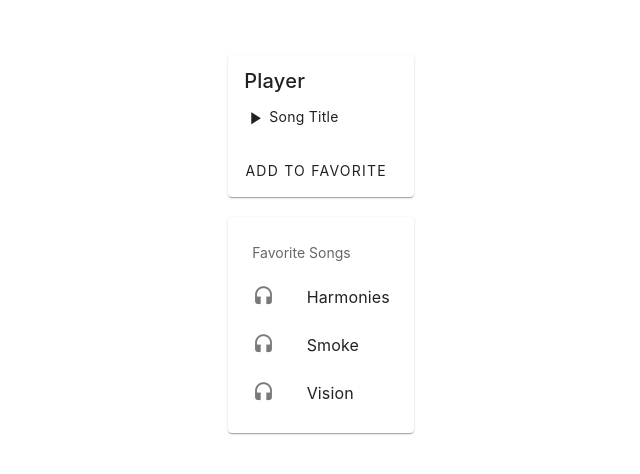
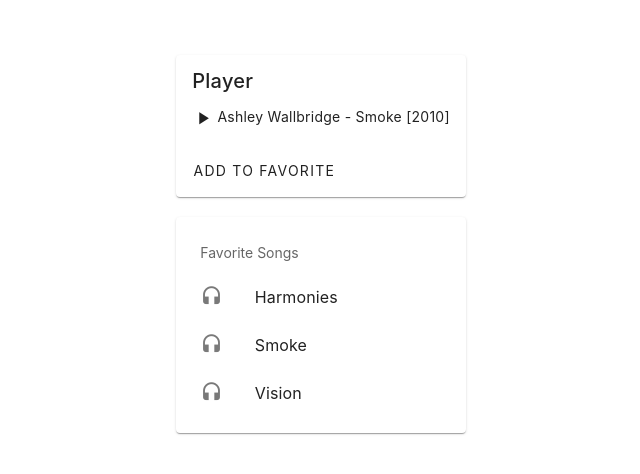
Before and after one commit to TuMkoO/fav-songs, a Vue app: page / in a window 1280 px wide. Shown: the part 156-630 px from the top of the page, without its empty margins (319-959 px from the left). Built offline with nearby package versions, Linux system fonts and the light colour scheme.

Commit message:
add add-to-favorite event

```diff
--- a/src/App.vue
+++ b/src/App.vue
@@ -1,6 +1,6 @@
 <template>
   <main>
-    <SongsPlayer />
+    <SongsPlayer :songs="playingSongs" @add-to-favotite="addToFavorite" />
     <SongsList :songs="songs" />
   </main>
 </template>
@@ -17,6 +17,27 @@ const songsStore = useSongsStore();
 
 const songs = ref<Song[]>([]);
 
+const playingSongs: Song[] = [
+  {
+    id: "1",
+    artist: "Ashley Wallbridge",
+    title: "Harmonies",
+    year: 2010,
+  },
+  {
+    id: "2",
+    artist: "Ashley Wallbridge",
+    title: "Smoke",
+    year: 2010,
+  },
+  {
+    id: "3",
+    artist: "Ashley Wallbridge",
+    title: "Vision",
+    year: 2011,
+  },
+];
+
 onMounted(() => {
   const tempSongs: Song[] = [];
 
@@ -31,6 +52,10 @@ onMounted(() => {
 
   songs.value = tempSongs;
 });
+
+const addToFavorite = (songId: string) => {
+  console.log(songId);
+};
 </script>
 
 <style scoped></style>
--- a/src/components/SongsPlayer.vue
+++ b/src/components/SongsPlayer.vue
@@ -2,14 +2,23 @@
   <v-card title="Player" class="player">
     <v-card-text>
       <v-icon icon="mdi-play"></v-icon>
-      Song Title
+      {{ randomSong.artist }} - {{ randomSong.title }} [{{ randomSong.year }}]
     </v-card-text>
     <v-card-actions>
-      <v-btn> Add to favorite </v-btn>
+      <v-btn @click="emits('add-to-favotite', randomSong.id)">
+        Add to favorite
+      </v-btn>
     </v-card-actions>
   </v-card>
 </template>
-<script setup lang="ts"></script>
+<script setup lang="ts">
+import type { Song } from "@/types";
+
+const props = defineProps<{ songs: Song[] }>();
+const emits = defineEmits<{ (event: "add-to-favotite", id: string): void }>();
+
+const randomSong = props.songs[Math.floor(Math.random() * props.songs.length)];
+</script>
 <style scoped>
 .player {
   margin-bottom: 20px;
--- a/src/stores/SongsStore.ts
+++ b/src/stores/SongsStore.ts
@@ -4,19 +4,19 @@ export const useSongsStore = defineStore("songs", {
   state: () => ({
     songs: [
       {
-        id: 1,
+        id: "1",
         artist: "Ashley Wallbridge",
         title: "Harmonies",
         year: 2010,
       },
       {
-        id: 2,
+        id: "2",
         artist: "Ashley Wallbridge",
         title: "Smoke",
         year: 2010,
       },
       {
-        id: 3,
+        id: "3",
         artist: "Ashley Wallbridge",
         title: "Vision",
         year: 2011,
--- a/src/types.ts
+++ b/src/types.ts
@@ -1,5 +1,5 @@
 export interface Song {
-  id: number;
+  id: string;
   title: string;
   artist: string;
   year: number;
```
